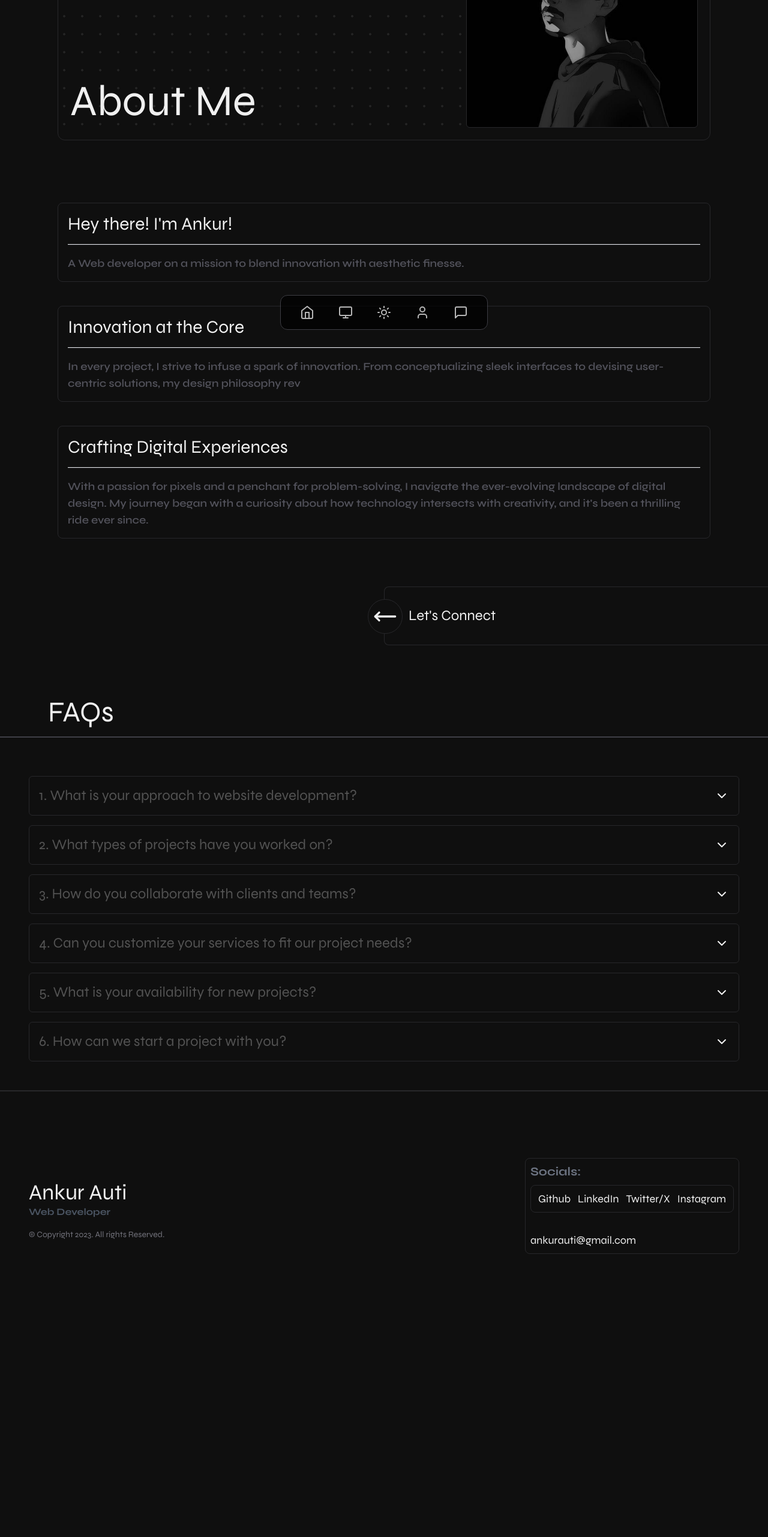
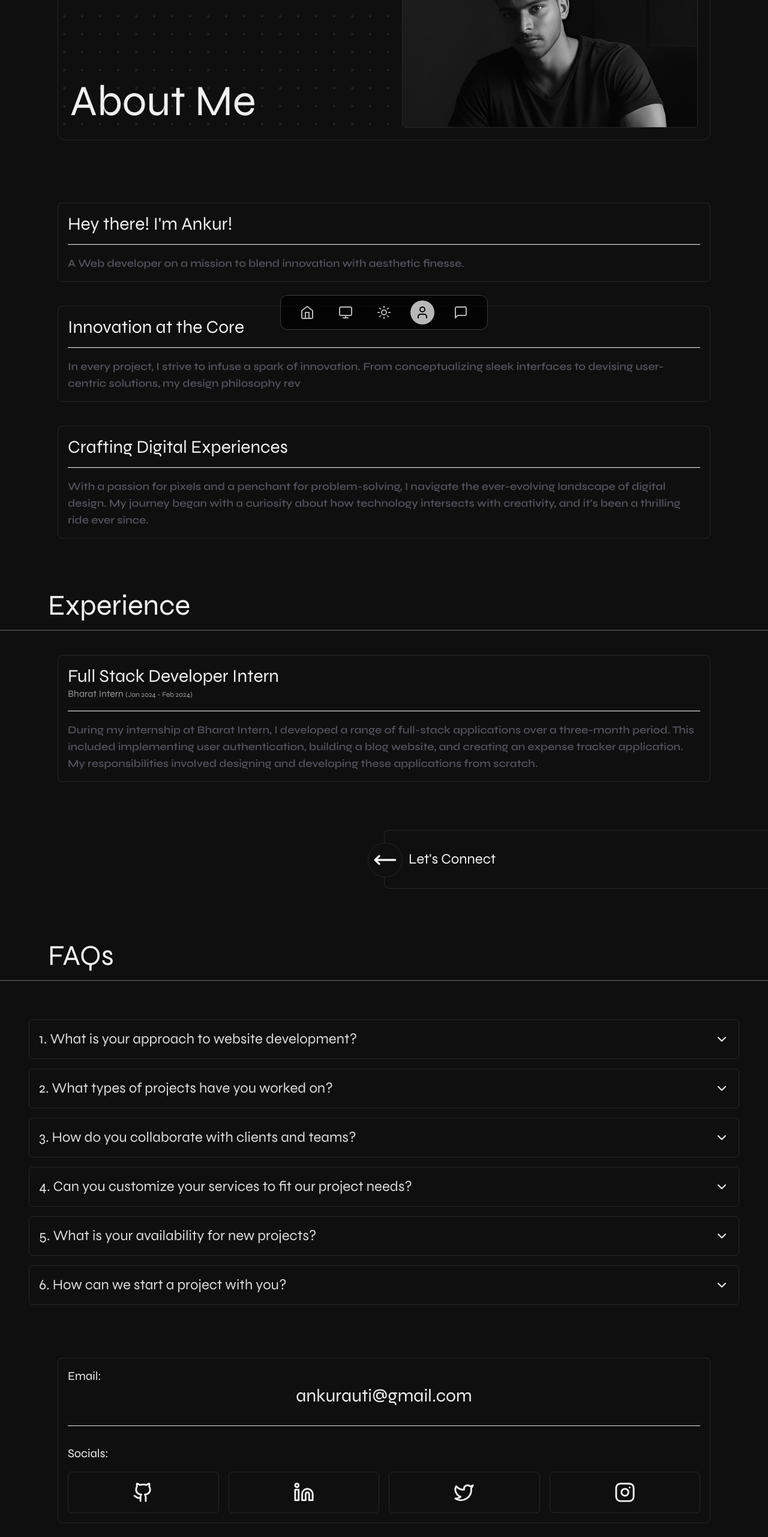
Before and after one commit to Webdevava/Nextjs_Portfolio, a Next.js app: page /about in a window 1280 px wide. Shown: the part 234-2797 px from the top of the page at 60% size. Before the commit the page ends 2436 px from the top, so only its background shows below. Built offline with nearby package versions, Linux system fonts and the light colour scheme.

Commit message:
fixed nav and About section

```diff
--- a/app/about/page.jsx
+++ b/app/about/page.jsx
@@ -1,4 +1,4 @@
-'use client'
+"use client";
 import Divider from "@/components/Divider";
 import image from "../../assets/ankur.jpeg";
 import Introcard from "@/components/Introcard";
@@ -6,6 +6,7 @@ import LetsConnect from "@/components/LetsConnect";
 import { motion } from "framer-motion";
 import { useInView } from "react-intersection-observer";
 import Faq from "@/components/Faq";
+import ContactCard from "@/components/ContactCard";
 
 const AnimatedDiv = ({ children }) => {
   const { ref, inView } = useInView({
@@ -26,46 +27,69 @@ const AnimatedDiv = ({ children }) => {
 };
 
 const About = () => {
-
   return (
     <div>
       <Introcard name={"About Me"} image={image} />
 
-      <div className="px-8  lg:px-24 py-5 lg:py-10 flex flex-col gap-10">
+      <div className="px-4  lg:px-24 py-5 lg:py-10 flex flex-col gap-10">
         <AnimatedDiv>
-      <div className="p-4 lex flex-col border border-zinc-800 rounded-lg ">
+          <div className="p-4 flex flex-col border border-zinc-800 rounded-lg ">
             <h1 className="text-3xl">Hey there! I&apos;m Ankur!</h1>
             <hr className="w-full bg-zinc-800 h-0.5 my-4" />
             <p className="text-lg font-semibold text-zinc-600">
-          A Web developer on a mission to blend innovation with aesthetic finesse.
+              A Web developer on a mission to blend innovation with aesthetic
+              finesse.
             </p>
           </div>
         </AnimatedDiv>
         <AnimatedDiv>
-      <div className="p-4 lex flex-col border border-zinc-800 rounded-lg ">
+          <div className="p-4 flex flex-col border border-zinc-800 rounded-lg ">
             <h1 className="text-3xl">Innovation at the Core</h1>
             <hr className="w-full bg-zinc-800 h-0.5 my-4" />
             <p className="text-lg font-semibold text-zinc-600">
-          In every project, I strive to infuse a spark of innovation. From conceptualizing sleek interfaces to devising user-centric solutions, my design philosophy rev
+              In every project, I strive to infuse a spark of innovation. From
+              conceptualizing sleek interfaces to devising user-centric
+              solutions, my design philosophy rev
             </p>
           </div>
         </AnimatedDiv>
         <AnimatedDiv>
-      <div className="p-4 lex flex-col border border-zinc-800 rounded-lg ">
+          <div className="p-4 flex flex-col border border-zinc-800 rounded-lg ">
             <h1 className="text-3xl">Crafting Digital Experiences</h1>
             <hr className="w-full bg-zinc-800 h-0.5 my-4" />
             <p className="text-lg font-semibold text-zinc-600">
-          With a passion for pixels and a penchant for problem-solving, I navigate the ever-evolving landscape of digital design. My journey began with a curiosity about how technology intersects with creativity, and it&apos;s been a thrilling ride ever since.
+              With a passion for pixels and a penchant for problem-solving, I
+              navigate the ever-evolving landscape of digital design. My journey
+              began with a curiosity about how technology intersects with
+              creativity, and it&apos;s been a thrilling ride ever since.
             </p>
           </div>
         </AnimatedDiv>
       </div>
-      <LetsConnect/>
 
-      <Divider name="FAQs"/>
-      <Faq/>
+      <Divider name="Experience" />
+        <div className=" flex flex-col px-8  lg:px-24 py-5 lg:py-10 gap-10">
+          <AnimatedDiv>
+            <div className="p-4 flex flex-col border border-zinc-800 rounded-lg ">
+              <h1 className="text-3xl">Full Stack Developer Intern</h1>
+              <p className=" opacity-60">Bharat Intern <span className="text-xs"> (Jan 2024 - Feb 2024)</span></p>
+              <hr className="w-full bg-zinc-800 h-0.5 my-4" />
+              <p className="text-lg font-semibold text-zinc-600">
+              During my internship at Bharat Intern, I developed a range of full-stack applications over a three-month period. This
+              included implementing user authentication, building a blog website, and creating an expense tracker application. My
+              responsibilities involved designing and developing these applications from scratch.
+              </p>
+            </div>
+          </AnimatedDiv>
 
+        </div>
 
+      <LetsConnect />
+
+      <Divider name="FAQs" />
+      <Faq />
+      <div className="px-4  lg:px-24 py-5 lg:py-10 flex flex-col gap-10">
+      <ContactCard/></div>
     </div>
   );
 };
--- a/app/dashboard/page.jsx
+++ b/app/dashboard/page.jsx
@@ -96,7 +96,7 @@ const Dashboard = () => {
     <div className="w-full">
       <Introcard name={"Dashboard"} />
 
-      <div className="px-8 lg:px-24 py-5 lg:py-10 flex flex-col gap-10">
+      <div className="px-4 lg:px-24 py-5 lg:py-10 flex flex-col gap-10">
         <AnimatedDiv>
 
               <div className="p-4 flex flex-col border border-zinc-800 rounded-lg ">
--- a/components/BottomNav.jsx
+++ b/components/BottomNav.jsx
@@ -1,44 +1,62 @@
-'use client'
+"use client";
 import { Home, MessageSquare, Monitor, Moon, Sun, User } from "lucide-react";
-import { useRouter } from "next/navigation";
 import "react-tooltip/dist/react-tooltip.css";
 import { Tooltip as ReactTooltip } from "react-tooltip";
 import { useState } from "react";
+import { usePathname } from "next/navigation"; // Import usePathname hook
+import Link from "next/link";
+
+const isActive = (route) => {
+  // Use usePathname to get the current route
+  const pathname = usePathname();
+
+  // Handle exact match or partial match based on your needs
+  return pathname === route || pathname.startsWith(route + "/");
+};
+
+const NavButton = ({ route, name, icon }) => {
+  const active = isActive(route); // Call the isActive function outside the return statement
+
+  return (
+    <button
+      className={
+        active
+          ? "rounded-full bg-white text-black p-2 transition-all duration-500 ease-in-out  hover:scale-110"
+          : "rounded-full hover:bg-gray-200 hover:text-black p-2 transition-all duration-500 ease-in-out  hover:scale-110"
+      }
+      data-tooltip-id={name}
+    >
+      <Link
+        href={route}
+        className="w-full h-full flex items-center justify-center text-lg font-medium"
+      >
+        {icon}
+      </Link>
+    </button>
+  );
+};
 
 const BottomNav = () => {
-  const router = useRouter();
   const [white, setWhite] = useState(false);
 
   const handleTheme = () => {
-    const currentTheme = document.body.style.getPropertyValue('--fn').trim();
-    if (currentTheme === 'white') {
-        document.body.style.setProperty('--fn', 'black');
-        document.body.style.setProperty('--bg', 'white');
-        setWhite(true);
+    const currentTheme = document.body.style.getPropertyValue("--fn").trim();
+    if (currentTheme === "white") {
+      document.body.style.setProperty("--fn", "black");
+      document.body.style.setProperty("--bg", "white");
+      setWhite(true);
     } else {
-        document.body.style.setProperty('--fn', 'white');
-        document.body.style.setProperty('--bg', 'black');
-        setWhite(false);
+      document.body.style.setProperty("--fn", "white");
+      document.body.style.setProperty("--bg", "black");
+      setWhite(false);
     }
   };
 
   return (
     <div className="w-full text-white fixed bottom-0 flex items-center justify-center p-4 z-50">
       <nav className="w-full lg:w-fit md:w-fit flex items-center justify-evenly gap-6 border border-zinc-600 rounded-xl py-2 bg-black opacity-70 px-6">
-        <button
-          onClick={() => router.push("/")}
-          data-tooltip-id="Home"
-          className="rounded-full hover:bg-white hover:text-black p-2 transition-all duration-500 ease-in-out  hover:scale-110"
-        >
-          <Home />
-        </button>
-        <button
-          onClick={() => router.push("/projects")}
-          data-tooltip-id="Projects"
-          className="rounded-full hover:bg-white hover:text-black p-2 transition-all duration-500 ease-in-out  hover:scale-110"
-        >
-          <Monitor />
-        </button>
+        <NavButton route="/" name="Home" icon={<Home />} />
+        <NavButton route="/projects" name="Projects" icon={<Monitor />} />
         <button
           onClick={handleTheme}
           data-tooltip-id="Theme"
@@ -46,20 +64,8 @@ const BottomNav = () => {
         >
           {white ? <Moon /> : <Sun />}
         </button>
-        <button
-          onClick={() => router.push("/about")}
-          data-tooltip-id="About"
-          className="rounded-full hover:bg-white hover:text-black p-2 transition-all duration-500 ease-in-out  hover:scale-110"
-        >
-          <User />
-        </button>
-        <button
-          onClick={() => router.push("/contact")}
-          data-tooltip-id="Contact"
-          className="rounded-full hover:bg-white hover:text-black p-2 transition-all duration-500 ease-in-out  hover:scale-110"
-        >
-          <MessageSquare />
-        </button>
+        <NavButton route="/about" name="About" icon={<User />} />
+        <NavButton route="/contact" name="Contact" icon={<MessageSquare />} />
       </nav>
       <ReactTooltip id="Home" place="top" effect="solid" content="Home" />
       <ReactTooltip
--- /dev/null
+++ b/components/ContactCard.jsx
@@ -0,0 +1,62 @@
+import React from "react";
+import { Github, Instagram, Linkedin, Twitter } from "lucide-react";
+
+const ContactCard = () => {
+  const copyEmail = () => {
+    navigator.clipboard.writeText("ankurauti@gmail.com");
+  };
+  return (
+    <div className="w-full p-4 border border-zinc-800 rounded-lg text-xl">
+      <div className="flex flex-col">
+        <span className="w-full">Email:</span>
+        <h1
+          className="text-3xl text-center w-fit self-center cursor-pointer relative"
+          onClick={copyEmail}
+          title="Tap to copy"
+        >
+          ankurauti@gmail.com
+        </h1>
+      </div>
+      <hr className="my-8" />
+      <div className="flex flex-col gap-4">
+        <span>Socials:</span>
+        <div className="links flex lg:flex-row md:flex-row flex-col justify-center items-center gap-4">
+          <a
+            href="https://github.com/webdevava"
+            className="border border-zinc-800 rounded-md p-4 w-full flex justify-center"
+          >
+            <span>
+              <Github size={35} />
+            </span>
+          </a>
+          <a
+            href="https://www.linkedin.com/in/ankur-auti-862953250/"
+            className="border border-zinc-800 rounded-md p-4 w-full flex justify-center"
+          >
+            <span>
+              <Linkedin size={35} />
+            </span>
+          </a>
+          <a
+            href="https://twitter.com/ankur_auti"
+            className="border border-zinc-800 rounded-md p-4 w-full flex justify-center"
+          >
+            <span>
+              <Twitter size={35} />
+            </span>
+          </a>
+          <a
+            href="https://www.instagram.com/ankurauti382/"
+            className="border border-zinc-800 rounded-md p-4 w-full flex justify-center"
+          >
+            <span>
+              <Instagram size={35} />
+            </span>
+          </a>
+        </div>
+      </div>
+    </div>
+  );
+};
+
+export default ContactCard;
--- a/components/Faq.jsx
+++ b/components/Faq.jsx
@@ -64,7 +64,7 @@ const Faq = () => {
   }, [controls, inView]);
 
   return (
-    <div className="px-8 py-12 lg:p-12">
+    <div className="px-4 py-12 lg:p-12">
       {faqs.map((faq, i) => (
         <div key={i} ref={ref}>
           <motion.div
@@ -75,12 +75,12 @@ const Faq = () => {
             animate={controls}
             custom={i}
           >
-            <h1 className="text-neutral-600">{i + 1}. {" "}{faq.question}</h1>
+            <h1 className=" opacity-90 text-2xl" >{i + 1}. {" "}{faq.question}</h1>
             {isOpen === i ? <ChevronUp /> : <ChevronDown />}
           </motion.div>
           {isOpen === i && (
             <motion.p
-              className="border border-zinc-800 mb-2 rounded-md p-3 text-lg text-neutral-600"
+              className="border border-zinc-800 mb-2 rounded-md p-3 text-lg opacity-80"
               initial={{ opacity: 0, height: "auto" }}
               animate={{ opacity: 1 }}
               exit={{ opacity: 0 }}
--- a/components/Hero.jsx
+++ b/components/Hero.jsx
@@ -13,7 +13,7 @@ const Hero = () => {
     <motion.div
 
       style={{ scale }}
-      className="px-8  lg:px-16 py-10 lg:py-20"
+      className="px-4  lg:px-16 py-10 lg:py-20"
     >
       <motion.div
         initial={{ opacity: 0 }}
--- a/components/Introcard.jsx
+++ b/components/Introcard.jsx
@@ -3,7 +3,7 @@ import Image from "next/image";
 
 const Introcard = ({ name, image }) => {
   return (
-    <div className="px-8 py-10 lg:px-24">
+    <div className="px-4 py-10 lg:px-24">
       {!image && (
         <motion.div
           initial={{ opacity: 0 }}
```
Also changed, not shown: app/contact/page.jsx (+4 -60 lines), components/Project.jsx (+4 -4 lines), components/Stack.jsx (+10 -10 lines), assets/ankur.jpeg. Lines whose indentation alone changed are shown as unchanged.
